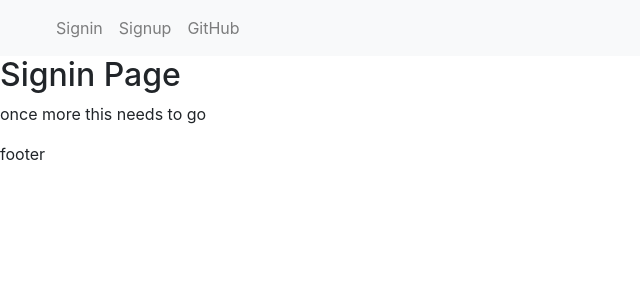
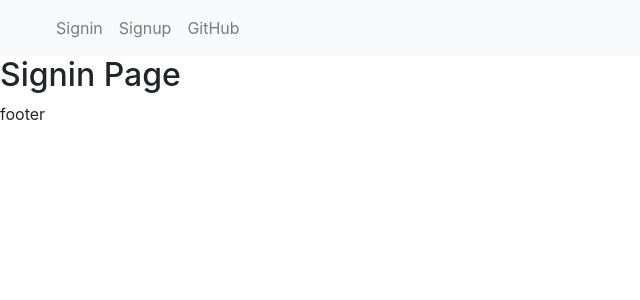
Before and after one commit to kenneth-brook/portfolio-blog, a Next.js app in the folder frontend/: page /signin in a window 1280 px wide. Shown: the top 300 px of the page, without its empty margins (0-640 px from the left). Built offline with nearby package versions, Linux system fonts and the light colour scheme.

Commit message:
bump dump

```diff
--- a/frontend/pages/signin.js
+++ b/frontend/pages/signin.js
@@ -4,7 +4,6 @@ const Signin = () => {
 	return (
 		<Layout>
 			<h2>Signin Page</h2>
-			<p>once more this needs to go</p>
 		</Layout>
 	);
 };
```
